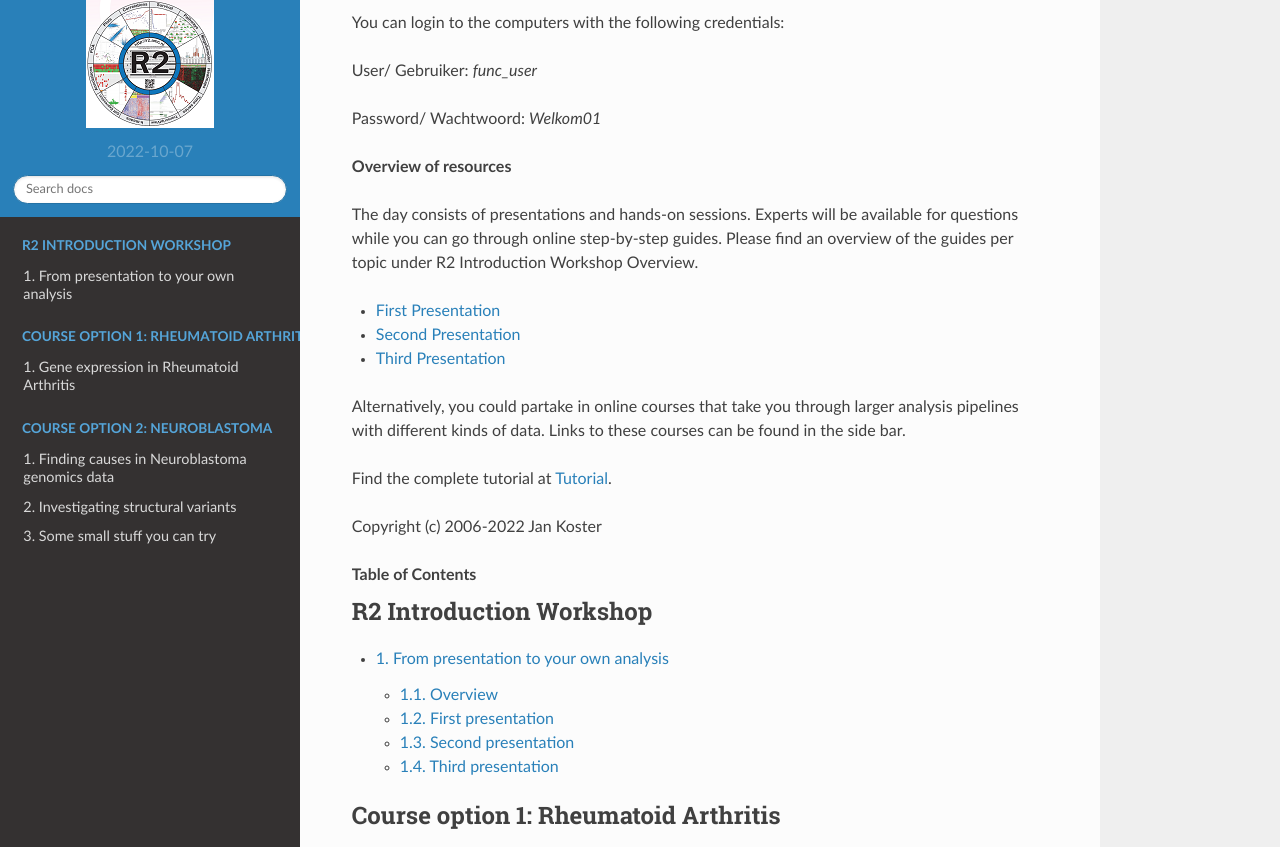
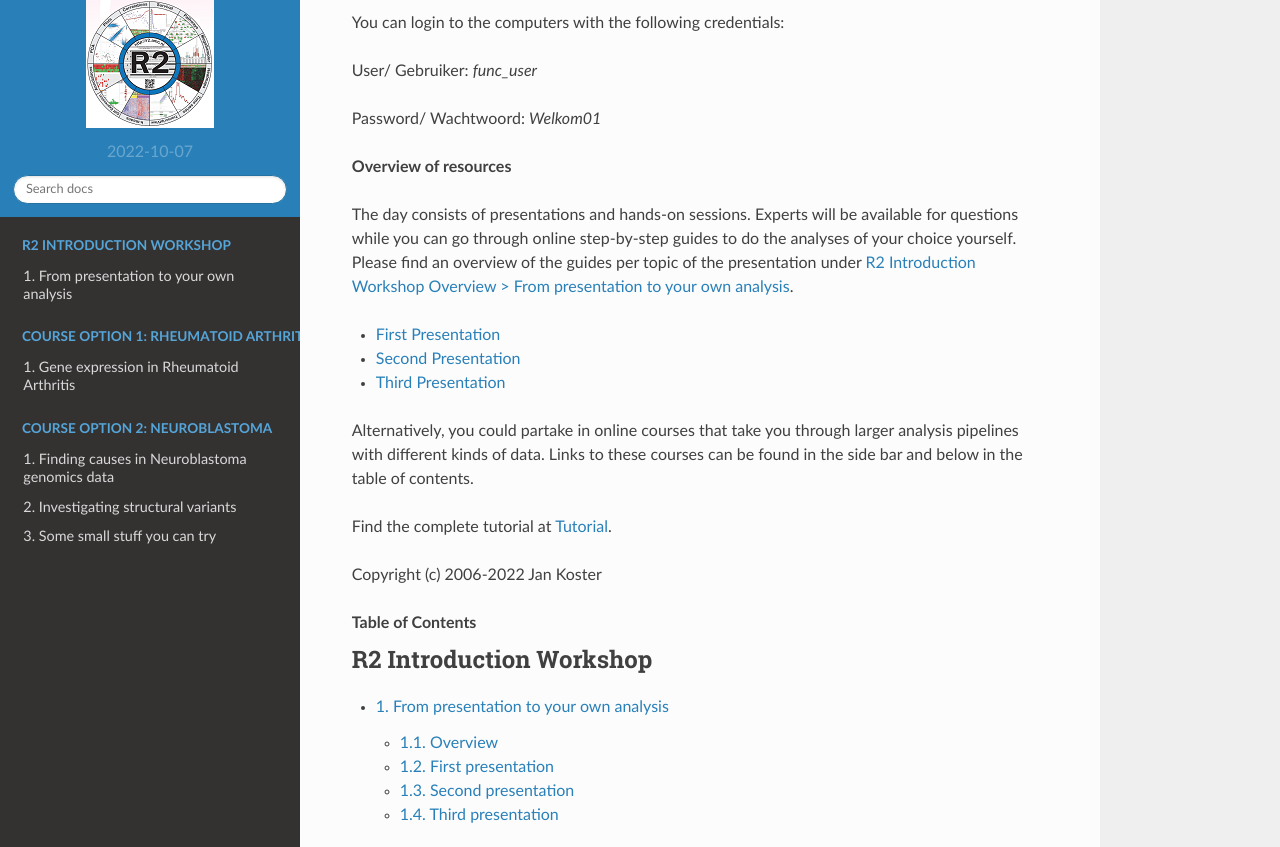
Before and after one commit to antronerds/r2-training-courses, a Sphinx documentation site: the page built from docs/index.rst, in a window 1280 px wide and 900 px high, scrolled down 871 px, cut to the strip 53-900 px from the top of the window. Built offline with Sphinx 7.4.7 and the Read the Docs theme 2.0.0, drawn with Linux system fonts in a browser that asks for light colours; pages that are not in the unit, such as notebooks, are missing from menus.

Commit message:
presentation shift

```diff
--- a/docs/index.rst
+++ b/docs/index.rst
@@ -23,14 +23,14 @@ Password/ Wachtwoord: *Welkom01*
 
 **Overview of resources**
 
-The day consists of presentations and hands-on sessions. Experts will be available for questions while you can go through online step-by-step guides.
-Please find an overview of the guides per topic under R2 Introduction Workshop Overview.
+The day consists of presentations and hands-on sessions. Experts will be available for questions while you can go through online step-by-step guides to do the analyses of your choice yourself.
+Please find an overview of the guides per topic of the presentation under `R2 Introduction Workshop Overview > From presentation to your own analysis <https://r2-training-courses.readthedocs.io/en/latest/R2IntroductionWorkshop.html>`_.
 
 * `First Presentation <https://r2-training-courses.readthedocs.io/en/latest/R2IntroductionWorkshop.html#first-presentation>`_
 * `Second Presentation <https://r2-training-courses.readthedocs.io/en/latest/R2IntroductionWorkshop.html#second-presentation>`_
 * `Third Presentation <https://r2-training-courses.readthedocs.io/en/latest/R2IntroductionWorkshop.html#first-presentation>`_
 
-Alternatively, you could partake in online courses that take you through larger analysis pipelines with different kinds of data. Links to these courses can be found in the side bar.
+Alternatively, you could partake in online courses that take you through larger analysis pipelines with different kinds of data. Links to these courses can be found in the side bar and below in the table of contents.
 
 Find the complete tutorial at `Tutorial <https://r2-tutorials.readthedocs.io/en/latest>`_.
 
```
Also changed, not shown: docs/R2IntroductionWorkshop.md (+4 -6 lines).
